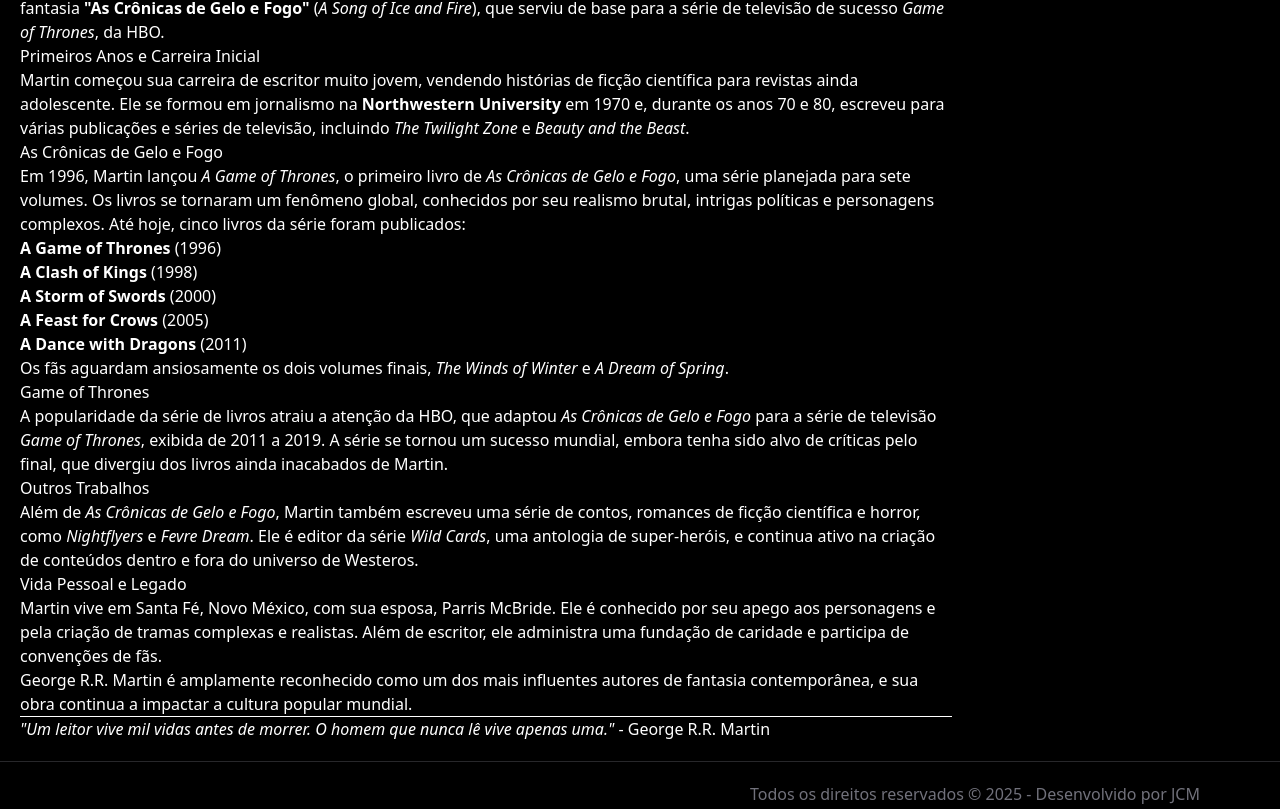
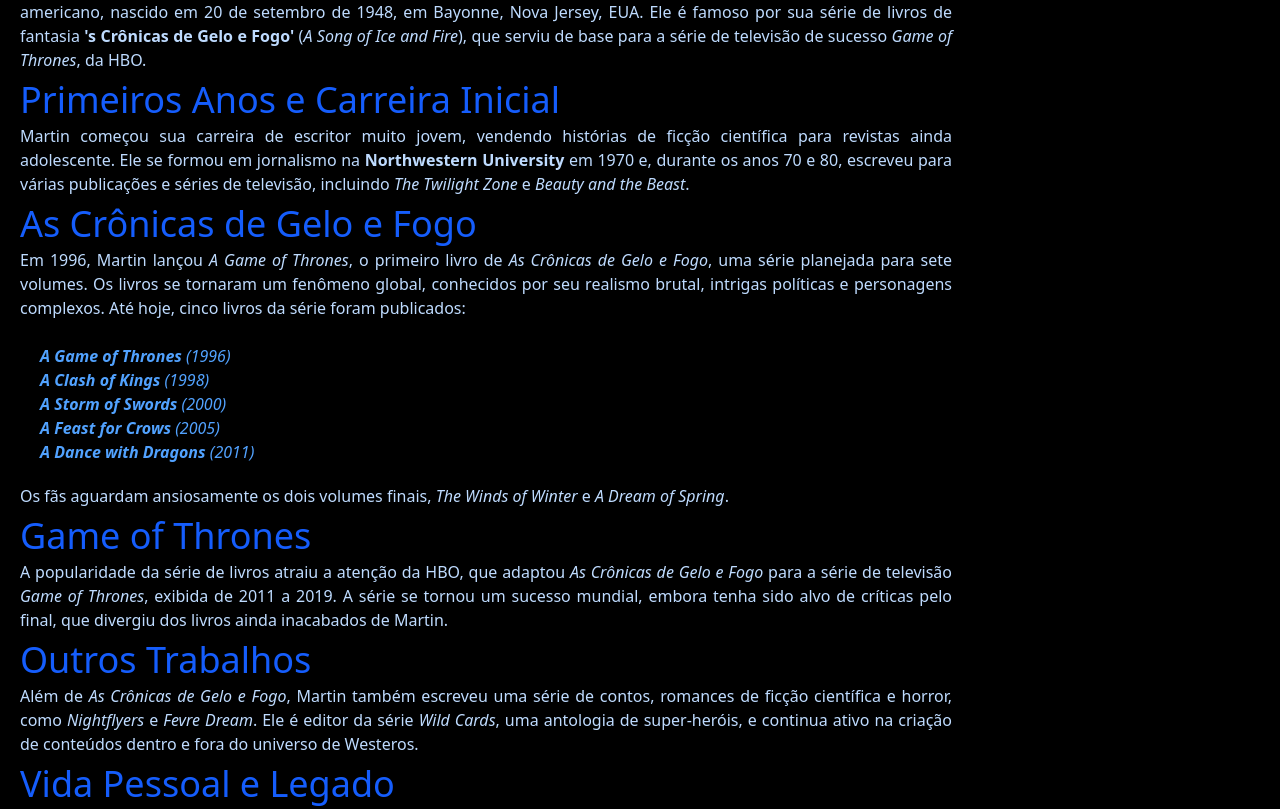
Before and after one commit to JulioCesarMelegari/ordemDosLivros, a SvelteKit app: page /autores/george-r-r-martin in a window 1280 px wide. Shown: the part 911-1720 px from the top of the page. Built offline with nearby package versions, Linux system fonts and the light colour scheme.

Commit message:
finalizado correção no objeto autores e layout

```diff
--- a/package.json
+++ b/package.json
@@ -15,14 +15,16 @@
 		"@sveltejs/adapter-auto": "^6.0.0",
 		"@sveltejs/kit": "^2.22.0",
 		"@sveltejs/vite-plugin-svelte": "^6.0.0",
+		"@tailwindcss/typography": "^0.5.16",
 		"@tailwindcss/vite": "^4.0.0",
 		"svelte": "^5.0.0",
 		"svelte-check": "^4.0.0",
 		"tailwindcss": "^4.0.0",
 		"typescript": "^5.0.0",
-		"vite": "^7.0.4"
+		"vite": "^7.0.4",
+		"vite-plugin-string": "^1.2.3"
 	},
 	"dependencies": {
-		"marked": "^16.0.0"
+		"marked": "^16.1.0"
 	}
 }
--- a/src/components/autor/ConteudoAutor.svelte
+++ b/src/components/autor/ConteudoAutor.svelte
@@ -6,11 +6,77 @@
 
 {#if autor}
     <div class="flex flex-col gap-5">
-        <img src={autor.imagem} alt="Foto do autor"
+        <img
+            src={autor.imagem}
+            alt="Foto do autor"
             class="h96 object-cover rounded-md"
-        >
-        <article class="prose lg:prose-xl prose-invert">
-            {@html marked.parse(autor.biografia)}
+        />
+
+        <article>
+            <h1 class="text-4xl pb-1 pt-2 text-blue-600">{@html autor.nome}</h1>
+
+            <div class="prose lg:prose-xl prose-invert text-justify text-blue-200"           >
+                {@html autor.apresentacao}
+            </div>
+
+            <h1 class="text-4xl pb-1 pt-2 text-blue-600">
+                {@html autor.destaque02}
+            </h1>
+
+            <div class="prose lg:prose-xl prose-invert text-justify text-blue-200">
+                {@html autor.texto02}
+            </div>
+
+            <h1 class="text-4xl pb-1 pt-2 text-blue-600">
+                {@html autor.destaque03}
+            </h1>
+
+            <div class="prose lg:prose-xl prose-invert text-justify text-blue-200">
+                {@html autor.texto03}
+                <br />
+                <ul class="pl-5 italic text-blue-400">
+                    {#each autor.obra as item}
+                        <li>{@html item}</li>
+                    {/each}
+                </ul>
+            {#if autor.texto03b}
+                <div class="prose lg:prose-xl prose-invert text-justify pt-5 text-blue-200">
+                    {@html autor.texto03b}
+                </div>
+            {/if}
+
+            </div>
+
+            <h1 class="text-4xl pb-1 pt-2 text-blue-600">
+                {@html autor.destaque04}
+            </h1>
+
+            <div class="prose lg:prose-xl prose-invert text-justify text-blue-200">
+                {@html autor.texto04}
+            </div>
+
+            <h1 class="text-4xl pb-1 pt-2 text-blue-600">
+                {@html autor.destaque05}
+            </h1>
+
+            <div class="prose lg:prose-xl prose-invert text-justify text-blue-200">
+                {@html autor.texto05}
+            </div>
+
+                        <h1 class="text-4xl pb-1 pt-2 text-blue-600">
+                {@html autor.destaque06}
+            </h1>
+
+            <div class="prose lg:prose-xl prose-invert text-justify text-blue-200">
+                {@html autor.texto06}
+            </div>
+            <br>
+            <br>
+            <hr />
+            <br>
+            <div class="prose lg:prose-xl prose-invert text-center text-lg truncate talic text-blue-500">
+                {@html autor.citacao}
+            </div>
         </article>
     </div>
 {/if}
--- a/src/constants/autores.js
+++ b/src/constants/autores.js
@@ -2,128 +2,82 @@
   {
     id: "j-k-rowling",
     nome: "J.K. Rowling",
-    imagem:
-      "https://fly.metroimg.com/upload/q_85,w_700/https://uploads.metroimg.com/wp-content/uploads/2018/11/01092112/GettyImages-950047520.jpg",
-    biografia: `
-<h1>J.K. Rowling</h1>
-
-<p><strong>Joanne Rowling</strong>, mais conhecida pelo pseudônimo <strong>J.K. Rowling</strong>, é uma escritora e produtora britânica, nascida em 31 de julho de 1965, em Yate, Gloucestershire, Inglaterra. Ela é famosa por sua série de livros <strong>"Harry Potter"</strong>, que se tornou um fenômeno mundial e deu origem a uma franquia multimídia de grande sucesso, incluindo filmes, peças de teatro e parques temáticos.</p>
-
-<h2>Primeiros Anos e Início da Carreira</h2>
-<p>Rowling teve uma infância marcada pelo gosto pela leitura e escrita. Formou-se em francês e estudos clássicos pela <strong>Universidade de Exeter</strong> e trabalhou como pesquisadora e professora de inglês em Portugal. Após um período difícil em sua vida pessoal, durante o qual enfrentou dificuldades financeiras, Rowling começou a escrever o primeiro livro de <em>Harry Potter</em> enquanto vivia em Edimburgo, na Escócia, com sua filha.</p>
-
-<h2>A Criação de Harry Potter</h2>
-<p>Em 1997, <em>Harry Potter e a Pedra Filosofal</em> (<em>Harry Potter and the Philosopher's Stone</em>) foi publicado e, rapidamente, tornou-se um sucesso entre leitores de todas as idades. A série Harry Potter é composta por sete livros:</p>
-
-<ol>
-  <li><strong>Harry Potter e a Pedra Filosofal</strong> (<em>Harry Potter and the Philosopher's Stone</em>) - 1997</li>
-  <li><strong>Harry Potter e a Câmara Secreta</strong> (<em>Harry Potter and the Chamber of Secrets</em>) - 1998</li>
-  <li><strong>Harry Potter e o Prisioneiro de Azkaban</strong> (<em>Harry Potter and the Prisoner of Azkaban</em>) - 1999</li>
-  <li><strong>Harry Potter e o Cálice de Fogo</strong> (<em>Harry Potter and the Goblet of Fire</em>) - 2000</li>
-  <li><strong>Harry Potter e a Ordem da Fênix</strong> (<em>Harry Potter and the Order of the Phoenix</em>) - 2003</li>
-  <li><strong>Harry Potter e o Enigma do Príncipe</strong> (<em>Harry Potter and the Half-Blood Prince</em>) - 2005</li>
-  <li><strong>Harry Potter e as Relíquias da Morte</strong> (<em>Harry Potter and the Deathly Hallows</em>) - 2007</li>
-</ol>
-
-<p>Os livros alcançaram enorme sucesso global, vendendo mais de 500 milhões de cópias e sendo traduzidos para mais de 80 idiomas.</p>
-
-<h2>O Mundo de Harry Potter e o Impacto Cultural</h2>
-<p>A série de livros de Harry Potter deu origem a uma franquia multimídia, incluindo uma bem-sucedida série de filmes produzidos pela Warner Bros., estrelados por <strong>Daniel Radcliffe</strong> como Harry Potter, <strong>Emma Watson</strong> como Hermione Granger, e <strong>Rupert Grint</strong> como Ron Weasley. A franquia também expandiu-se para peças de teatro, como <em>Harry Potter and the Cursed Child</em>, parques temáticos e a série <em>Animais Fantásticos</em> (<em>Fantastic Beasts</em>), que explora o universo de Harry Potter em novas histórias.</p>
-
-<h2>Outras Obras e Pseudônimo</h2>
-<p>Além de <em>Harry Potter</em>, Rowling escreveu livros para adultos sob o pseudônimo de <strong>Robert Galbraith</strong>, incluindo a série de mistério protagonizada pelo detetive <strong>Cormoran Strike</strong>. Ela também escreveu <em>Morte Súbita</em> (<em>The Casual Vacancy</em>), um romance de drama social para adultos.</p>
-
-<h2>Vida Pessoal e Legado</h2>
-<p>Rowling casou-se com Neil Murray em 2001 e tem três filhos. Ela é uma filantropa ativa, fundadora de várias instituições de caridade, incluindo a <strong>Lumos</strong>, que apoia crianças em situação vulnerável. Rowling é uma das autoras mais influentes e bem-sucedidas do século XXI, tendo revolucionado a literatura infantojuvenil e inspirado milhões de leitores ao redor do mundo.</p>
-
-<hr>
-
-<blockquote><em>"As palavras são, na minha nada humilde opinião, nossa fonte mais inesgotável de magia."</em> - J.K. Rowling</blockquote>
-      `,
-  },
+    imagem: "https://fly.metroimg.com/upload/q_85,w_700/https://uploads.metroimg.com/wp-content/uploads/2018/11/01092112/GettyImages-950047520.jpg",
+    apresentacao: "<p>Rowling teve uma infância marcada pelo gosto pela leitura e escrita. Formou-se em francês e estudos clássicos pela <strong>Universidade de Exeter</strong> e trabalhou como pesquisadora e professora de inglês em Portugal. Após um período difícil em sua vida pessoal, durante o qual enfrentou dificuldades financeiras, Rowling começou a escrever o primeiro livro de <em>Harry Potter</em> enquanto vivia em Edimburgo, na Escócia, com sua filha.</p>",
+    destaque02: "Primeiros Anos e Início da Carreira",
+    texto02:"<p><strong>Joanne Rowling</strong>, mais conhecida pelo pseudônimo <strong>J.K. Rowling</strong>, é uma escritora e produtora britânica, nascida em 31 de julho de 1965, em Yate, Gloucestershire, Inglaterra. Ela é famosa por sua série de livros <strong>'Harry Potter'</strong>, que se tornou um fenômeno mundial e deu origem a uma franquia multimídia de grande sucesso, incluindo filmes, peças de teatro e parques temáticos.</p>",
+    destaque03: "A Criação de Harry Potter",
+    texto03:"<p>Em 1997, <em>Harry Potter e a Pedra Filosofal</em> (<em>Harry Potter and the Philosopher's Stone</em>) foi publicado e, rapidamente, tornou-se um sucesso entre leitores de todas as idades. A série Harry Potter é composta por sete livros:</p><ol>",
+    destaque04: "O Mundo de Harry Potter e o Impacto Cultural",
+    texto04:"<p>A série de livros de Harry Potter deu origem a uma franquia multimídia, incluindo uma bem-sucedida série de filmes produzidos pela Warner Bros., estrelados por <strong>Daniel Radcliffe</strong> como Harry Potter, <strong>Emma Watson</strong> como Hermione Granger, e <strong>Rupert Grint</strong> como Ron Weasley. A franquia também expandiu-se para peças de teatro, como <em>Harry Potter and the Cursed Child</em>, parques temáticos e a série <em>Animais Fantásticos</em> (<em>Fantastic Beasts</em>), que explora o universo de Harry Potter em novas histórias.</p>",
+    destaque05: "Outras Obras e Pseudônimo",
+    texto05:"<p>Além de <em>Harry Potter</em>, Rowling escreveu livros para adultos sob o pseudônimo de <strong>Robert Galbraith</strong>, incluindo a série de mistério protagonizada pelo detetive <strong>Cormoran Strike</strong>. Ela também escreveu <em>Morte Súbita</em> (<em>The Casual Vacancy</em>), um romance de drama social para adultos.</p>",
+    destaque06: "Vida Pessoal e Legado",
+    texto06:"<p>Rowling casou-se com Neil Murray em 2001 e tem três filhos. Ela é uma filantropa ativa, fundadora de várias instituições de caridade, incluindo a <strong>Lumos</strong>, que apoia crianças em situação vulnerável. Rowling é uma das autoras mais influentes e bem-sucedidas do século XXI, tendo revolucionado a literatura infantojuvenil e inspirado milhões de leitores ao redor do mundo.</p>",
+    citacao:"<blockquote><em>'As palavras são, na minha nada humilde opinião, nossa fonte mais inesgotável de magia.'</em> - J.K. Rowling</blockquote>",
+    obra:[
+    "<strong>Harry Potter e a Pedra Filosofal</strong> (<em> Harry Potter and the Philosopher's Stone</em>) - 1997",
+    "<strong>Harry Potter e a Câmara Secreta</strong> (<em>Harry Potter and the Chamber of Secrets</em>) - 1998",
+    "<strong>Harry Potter e o Prisioneiro de Azkaban</strong> (<em>Harry Potter and the Prisoner of Azkaban</em>) - 1999",
+    "<strong>Harry Potter e o Cálice de Fogo</strong> (<em>Harry Potter and the Goblet of Fire</em>) - 2000",
+    "<strong>Harry Potter e a Ordem da Fênix</strong> (<em>Harry Potter and the Order of the Phoenix</em>) - 2003",
+    "<strong>Harry Potter e o Enigma do Príncipe</strong> (<em>Harry Potter and the Half-Blood Prince</em>) - 2005",
+    "<strong>Harry Potter e as Relíquias da Morte</strong> (<em>Harry Potter and the Deathly Hallows</em>) - 2007"
+    ]
+},
   {
     id: "j-r-r-tolkien",
     nome: "J.R.R. Tolkien",
-    imagem:
-      "https://static.wixstatic.com/media/064821_b9fda45205e4495cac3a0d35ba514e86~mv2.jpeg/v1/fill/w_568,h_320,al_c,q_80,usm_0.66_1.00_0.01,enc_auto/064821_b9fda45205e4495cac3a0d35ba514e86~mv2.jpeg",
-    biografia: `
-<h1>J.R.R. Tolkien</h1>
+    imagem:"https://static.wixstatic.com/media/064821_b9fda45205e4495cac3a0d35ba514e86~mv2.jpeg/v1/fill/w_568,h_320,al_c,q_80,usm_0.66_1.00_0.01,enc_auto/064821_b9fda45205e4495cac3a0d35ba514e86~mv2.jpeg",
+    apresentacao: "<p><strong>John Ronald Reuel Tolkien</strong>, mais conhecido como <strong>J.R.R. Tolkien</strong>, foi um renomado escritor, professor e filólogo britânico, nascido em 3 de janeiro de 1892, em Bloemfontein, África do Sul, e falecido em 2 de setembro de 1973, em Bournemouth, Inglaterra. Ele é amplamente reconhecido como o criador das obras de fantasia <strong>'O Senhor dos Anéis'</strong> (<em>The Lord of the Rings</em>) e <strong>'O Hobbit'</strong> (<em>The Hobbit</em>), que são consideradas algumas das maiores e mais influentes histórias de fantasia da literatura mundial.</p>",
+    destaque02: "Primeiros Anos e Carreira Acadêmica",
+    texto02:"<p>Tolkien foi criado na Inglaterra após a morte de seu pai e estudou na <strong>Universidade de Oxford</strong>, onde se formou em literatura inglesa e filologia. Durante a Primeira Guerra Mundial, ele serviu como oficial no exército britânico. Após a guerra, tornou-se professor em Oxford, onde lecionou <em>Literatura Inglesa e Anglo-Saxã</em> e desenvolveu um profundo interesse por línguas antigas, como o finlandês e o galês, que inspiraram a criação de idiomas fictícios para seus mundos de fantasia.</p>",
+    destaque03: "O Hobbit e O Senhor dos Anéis",
+    texto03:"<p>Em 1937, Tolkien publicou <em>O Hobbit</em>, um livro infantil sobre as aventuras de Bilbo Bolseiro, que teve grande sucesso. Este livro serviu como introdução ao universo da <strong>Terra Média</strong> (<em>Middle-earth</em>), um mundo detalhado com mitologias, línguas e histórias próprias.</p> <p>Após o sucesso de <em>O Hobbit</em>, Tolkien passou quase 15 anos escrevendo <em>O Senhor dos Anéis</em>, que foi publicado em três volumes entre 1954 e 1955:</p>",
+    texto03b:"<p>A série se tornou uma das obras mais populares da literatura e um pilar do gênero fantasia.</p>",
+    destaque04: "A Influência de Tolkien",
+    texto04:"<p>Tolkien é amplamente considerado o 'pai' da literatura de alta fantasia moderna. Ele criou uma obra rica em detalhes, com línguas e uma mitologia complexa, incluindo obras como <em>O Silmarillion</em>, que explora a criação e a história da Terra Média. Seu trabalho influenciou gerações de escritores e moldou o gênero de fantasia para sempre.</p>",
+    destaque05: "Adaptações e Legado",
+    texto05:"<p>A obra de Tolkien ganhou nova popularidade com as adaptações cinematográficas dirigidas por <strong>Peter Jackson</strong>. <em>O Senhor dos Anéis</em> foi lançado em uma trilogia de filmes entre 2001 e 2003 e foi seguido pela adaptação de <em>O Hobbit</em> em três filmes de 2012 a 2014. Os filmes ajudaram a introduzir a obra de Tolkien a uma nova geração e consolidaram sua influência na cultura pop.</p>",
+    destaque06: "Vida Pessoal e Últimos Anos",
+    texto06:"<p>Tolkien era casado com Edith Bratt, com quem teve quatro filhos. Ele era um católico devoto e, ao longo da vida, manteve um círculo de amigos e escritores, incluindo C.S. Lewis. Após sua morte, seu filho, <strong>Christopher Tolkien</strong>, organizou e publicou muitas de suas obras inéditas e rascunhos, incluindo <em>O Silmarillion</em>.</p><p>O impacto de J.R.R. Tolkien na literatura é imenso, e sua criação da Terra Média continua sendo uma das maiores realizações da fantasia épica.</p>",
+    citacao:"<blockquote><em>'Nem todos os que vagam estão perdidos.'</em> - J.R.R. Tolkien</blockquote>",
+    obra:[
+    "<strong>A Sociedade do Anel</strong> (<em>The Fellowship of the Ring</em>)",
+    "<strong>As Duas Torres</strong> (<em>The Two Towers</em>)",
+    "<strong>O Retorno do Rei</strong> (<em>The Return of the King</em>)"
+    ]
+},
 
-<p><strong>John Ronald Reuel Tolkien</strong>, mais conhecido como <strong>J.R.R. Tolkien</strong>, foi um renomado escritor, professor e filólogo britânico, nascido em 3 de janeiro de 1892, em Bloemfontein, África do Sul, e falecido em 2 de setembro de 1973, em Bournemouth, Inglaterra. Ele é amplamente reconhecido como o criador das obras de fantasia <strong>"O Senhor dos Anéis"</strong> (<em>The Lord of the Rings</em>) e <strong>"O Hobbit"</strong> (<em>The Hobbit</em>), que são consideradas algumas das maiores e mais influentes histórias de fantasia da literatura mundial.</p>
 
-<h2>Primeiros Anos e Carreira Acadêmica</h2>
-<p>Tolkien foi criado na Inglaterra após a morte de seu pai e estudou na <strong>Universidade de Oxford</strong>, onde se formou em literatura inglesa e filologia. Durante a Primeira Guerra Mundial, ele serviu como oficial no exército britânico. Após a guerra, tornou-se professor em Oxford, onde lecionou <em>Literatura Inglesa e Anglo-Saxã</em> e desenvolveu um profundo interesse por línguas antigas, como o finlandês e o galês, que inspiraram a criação de idiomas fictícios para seus mundos de fantasia.</p>
 
-<h2>O Hobbit e O Senhor dos Anéis</h2>
-<p>Em 1937, Tolkien publicou <em>O Hobbit</em>, um livro infantil sobre as aventuras de Bilbo Bolseiro, que teve grande sucesso. Este livro serviu como introdução ao universo da <strong>Terra Média</strong> (<em>Middle-earth</em>), um mundo detalhado com mitologias, línguas e histórias próprias.</p>
-
-<p>Após o sucesso de <em>O Hobbit</em>, Tolkien passou quase 15 anos escrevendo <em>O Senhor dos Anéis</em>, que foi publicado em três volumes entre 1954 e 1955:</p>
-
-<ol>
-  <li><strong>A Sociedade do Anel</strong> (<em>The Fellowship of the Ring</em>)</li>
-  <li><strong>As Duas Torres</strong> (<em>The Two Towers</em>)</li>
-  <li><strong>O Retorno do Rei</strong> (<em>The Return of the King</em>)</li>
-</ol>
-
-<p>A série se tornou uma das obras mais populares da literatura e um pilar do gênero fantasia.</p>
-
-<h2>A Influência de Tolkien</h2>
-<p>Tolkien é amplamente considerado o "pai" da literatura de alta fantasia moderna. Ele criou uma obra rica em detalhes, com línguas e uma mitologia complexa, incluindo obras como <em>O Silmarillion</em>, que explora a criação e a história da Terra Média. Seu trabalho influenciou gerações de escritores e moldou o gênero de fantasia para sempre.</p>
-
-<h2>Adaptações e Legado</h2>
-<p>A obra de Tolkien ganhou nova popularidade com as adaptações cinematográficas dirigidas por <strong>Peter Jackson</strong>. <em>O Senhor dos Anéis</em> foi lançado em uma trilogia de filmes entre 2001 e 2003 e foi seguido pela adaptação de <em>O Hobbit</em> em três filmes de 2012 a 2014. Os filmes ajudaram a introduzir a obra de Tolkien a uma nova geração e consolidaram sua influência na cultura pop.</p>
-
-<h2>Vida Pessoal e Últimos Anos</h2>
-<p>Tolkien era casado com Edith Bratt, com quem teve quatro filhos. Ele era um católico devoto e, ao longo da vida, manteve um círculo de amigos e escritores, incluindo C.S. Lewis. Após sua morte, seu filho, <strong>Christopher Tolkien</strong>, organizou e publicou muitas de suas obras inéditas e rascunhos, incluindo <em>O Silmarillion</em>.</p>
-
-<p>O impacto de J.R.R. Tolkien na literatura é imenso, e sua criação da Terra Média continua sendo uma das maiores realizações da fantasia épica.</p>
-
-<hr>
-
-<blockquote><em>"Nem todos os que vagam estão perdidos."</em> - J.R.R. Tolkien</blockquote>
-        `,
-  },
   {
     id: "george-r-r-martin",
     nome: "George R.R. Martin",
     imagem:"https://media-cldnry.s-nbcnews.com/image/upload/t_fit-1000w,f_auto,q_auto:best/rockcms/2025-05/250530-George-R-R-Martin-ew-1211p-5c3de3.jpg",
-    biografia: `
-<h1>George R.R. Martin</h1>
+    apresentacao: "<p>George Raymond Richard Martin, mais conhecido como <strong>George R.R. Martin</strong>, é um escritor, roteirista e produtor norte-americano, nascido em 20 de setembro de 1948, em Bayonne, Nova Jersey, EUA. Ele é famoso por sua série de livros de fantasia <strong>'s Crônicas de Gelo e Fogo'</strong> (<em>A Song of Ice and Fire</em>), que serviu de base para a série de televisão de sucesso <em>Game of Thrones</em>, da HBO.</p>",
+    destaque02: "Primeiros Anos e Carreira Inicial",
+    texto02:"<p>Martin começou sua carreira de escritor muito jovem, vendendo histórias de ficção científica para revistas ainda adolescente. Ele se formou em jornalismo na <strong>Northwestern University</strong> em 1970 e, durante os anos 70 e 80, escreveu para várias publicações e séries de televisão, incluindo <em>The Twilight Zone</em> e <em>Beauty and the Beast</em>.</p>",
+    destaque03: "As Crônicas de Gelo e Fogo",
+    texto03:"<p>Em 1996, Martin lançou <em>A Game of Thrones</em>, o primeiro livro de <em>As Crônicas de Gelo e Fogo</em>, uma série planejada para sete volumes. Os livros se tornaram um fenômeno global, conhecidos por seu realismo brutal, intrigas políticas e personagens complexos. Até hoje, cinco livros da série foram publicados:</p>",
+    texto03b:"<p>Os fãs aguardam ansiosamente os dois volumes finais, <em>The Winds of Winter</em> e <em>A Dream of Spring</em>.</p>",
+    destaque04: "Game of Thrones",
+    texto04:"<p>A popularidade da série de livros atraiu a atenção da HBO, que adaptou <em>As Crônicas de Gelo e Fogo</em> para a série de televisão <em>Game of Thrones</em>, exibida de 2011 a 2019. A série se tornou um sucesso mundial, embora tenha sido alvo de críticas pelo final, que divergiu dos livros ainda inacabados de Martin.</p>",
+    destaque05: "Outros Trabalhos",
+    texto05:"<p>Além de <em>As Crônicas de Gelo e Fogo</em>, Martin também escreveu uma série de contos, romances de ficção científica e horror, como <em>Nightflyers</em> e <em>Fevre Dream</em>. Ele é editor da série <em>Wild Cards</em>, uma antologia de super-heróis, e continua ativo na criação de conteúdos dentro e fora do universo de Westeros.</p>",
+    destaque06: "Vida Pessoal e Legado",
+    texto06:"<p>Martin vive em Santa Fé, Novo México, com sua esposa, Parris McBride. Ele é conhecido por seu apego aos personagens e pela criação de tramas complexas e realistas. Além de escritor, ele administra uma fundação de caridade e participa de convenções de fãs.</p><p>George R.R. Martin é amplamente reconhecido como um dos maiores autores de fantasia contemporânea, e seu trabalho influenciou uma geração de escritores e fãs do gênero.</p>",
+    citacao:"<blockquote><em>'Um leitor vive mil vidas antes de morrer. O homem que nunca lê vive apenas uma.'</em> - George R.R. Martin</blockquote>",
+    obra:[
+    "<strong>A Game of Thrones</strong> (1996)",
+    "<strong>A Clash of Kings</strong> (1998)",
+    "<strong>A Storm of Swords</strong> (2000)",
+    "<strong>A Feast for Crows</strong> (2005)",
+    "<strong>A Dance with Dragons</strong> (2011)"
+    ]
+}
 
-<p>George Raymond Richard Martin, mais conhecido como <strong>George R.R. Martin</strong>, é um escritor, roteirista e produtor norte-americano, nascido em 20 de setembro de 1948, em Bayonne, Nova Jersey, EUA. Ele é famoso por sua série de livros de fantasia <strong>"As Crônicas de Gelo e Fogo"</strong> (<em>A Song of Ice and Fire</em>), que serviu de base para a série de televisão de sucesso <em>Game of Thrones</em>, da HBO.</p>
-
-<h2>Primeiros Anos e Carreira Inicial</h2>
-<p>Martin começou sua carreira de escritor muito jovem, vendendo histórias de ficção científica para revistas ainda adolescente. Ele se formou em jornalismo na <strong>Northwestern University</strong> em 1970 e, durante os anos 70 e 80, escreveu para várias publicações e séries de televisão, incluindo <em>The Twilight Zone</em> e <em>Beauty and the Beast</em>.</p>
-
-<h2>As Crônicas de Gelo e Fogo</h2>
-<p>Em 1996, Martin lançou <em>A Game of Thrones</em>, o primeiro livro de <em>As Crônicas de Gelo e Fogo</em>, uma série planejada para sete volumes. Os livros se tornaram um fenômeno global, conhecidos por seu realismo brutal, intrigas políticas e personagens complexos. Até hoje, cinco livros da série foram publicados:</p>
-
-<ol>
-  <li><strong>A Game of Thrones</strong> (1996)</li>
-  <li><strong>A Clash of Kings</strong> (1998)</li>
-  <li><strong>A Storm of Swords</strong> (2000)</li>
-  <li><strong>A Feast for Crows</strong> (2005)</li>
-  <li><strong>A Dance with Dragons</strong> (2011)</li>
-</ol>
-
-<p>Os fãs aguardam ansiosamente os dois volumes finais, <em>The Winds of Winter</em> e <em>A Dream of Spring</em>.</p>
-
-<h2>Game of Thrones</h2>
-<p>A popularidade da série de livros atraiu a atenção da HBO, que adaptou <em>As Crônicas de Gelo e Fogo</em> para a série de televisão <em>Game of Thrones</em>, exibida de 2011 a 2019. A série se tornou um sucesso mundial, embora tenha sido alvo de críticas pelo final, que divergiu dos livros ainda inacabados de Martin.</p>
-
-<h2>Outros Trabalhos</h2>
-<p>Além de <em>As Crônicas de Gelo e Fogo</em>, Martin também escreveu uma série de contos, romances de ficção científica e horror, como <em>Nightflyers</em> e <em>Fevre Dream</em>. Ele é editor da série <em>Wild Cards</em>, uma antologia de super-heróis, e continua ativo na criação de conteúdos dentro e fora do universo de Westeros.</p>
-
-<h2>Vida Pessoal e Legado</h2>
-<p>Martin vive em Santa Fé, Novo México, com sua esposa, Parris McBride. Ele é conhecido por seu apego aos personagens e pela criação de tramas complexas e realistas. Além de escritor, ele administra uma fundação de caridade e participa de convenções de fãs.</p>
-
-<p>George R.R. Martin é amplamente reconhecido como um dos mais influentes autores de fantasia contemporânea, e sua obra continua a impactar a cultura popular mundial.</p>
-
-<hr>
-
-<blockquote><em>"Um leitor vive mil vidas antes de morrer. O homem que nunca lê vive apenas uma."</em> - George R.R. Martin</blockquote>
-        `,
-  },
 ];
 
+
 export default autores;
--- a/vite.config.ts
+++ b/vite.config.ts
@@ -1,7 +1,9 @@
 import tailwindcss from '@tailwindcss/vite';
 import { sveltekit } from '@sveltejs/kit/vite';
 import { defineConfig } from 'vite';
+import string from 'vite-plugin-string';
 
 export default defineConfig({
-	plugins: [tailwindcss(), sveltekit()]
+	plugins: [tailwindcss(), sveltekit(), string({
+		include: '**/*.md'})]
 });
```
Also changed, not shown: src/components/autor/biografia.md (added, +37 -0 lines), 1 other file (tests, documents, lock files or other folders).
